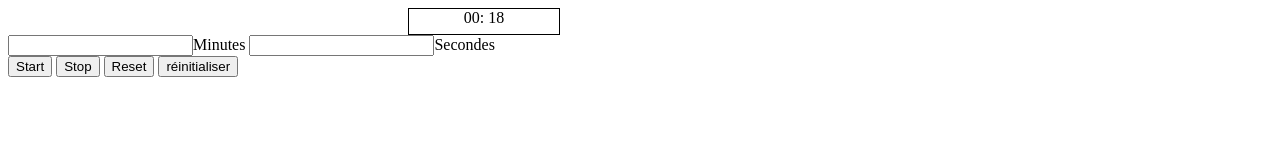
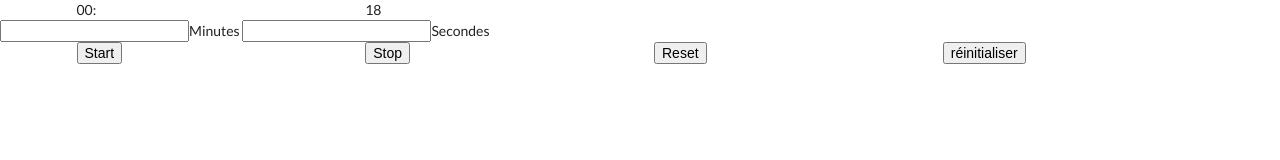
Before and after one commit to Cphil31/Design-Pattern, a website: page index.html in a window 1280 px wide. Both pictures are taken after a click on the button "Start". Drawn offline with nearby package versions, Linux system fonts and the light colour scheme.

Commit message:
La fonction reset ok

```diff
--- a/index.html
+++ b/index.html
@@ -4,26 +4,34 @@
 	<meta charset="UTF-8">
 	<title>Document</title>
 	<link rel="stylesheet" href="style.css">
+	<link rel="stylesheet" href="https://cdn.jsdelivr.net/semantic-ui/2.2.4/semantic.min.css">
 </head>
 <html>
 
 <body>
-	<div class="compte">
+
+<div class="ui grid container">
+<div class="four wide column">
+
 		<span id="minute"></span>:
+</div>
+<div class="four wide column">
 		<span id="seconde"></span>
-	</div>
-	<div>
-		<input id ="inputMinutes" >Minutes
-		<input id ="inputSecondes" >Secondes
-	</div>
+</div>
+</div>
+
+    <input id ="inputMinutes" >Minutes
+    <input id ="inputSecondes" >Secondes
 
 
-		<button id="start">Start</button>
-		<button id="stop">Stop</button>
-		<button id="reset">Reset</button>
-		<button id="réinitialiser">réinitialiser</button>
 
 
+<div class="ui grid container">
+  <div class="four wide column"><button id="start">Start</button></div>
+  <div class="four wide column"><button id="stop">Stop</button></div>
+  <div class="four wide column"><button id="reset">Reset</button></div>
+  <div class="four wide column"><button id="réinitialiser">réinitialiser</button></div>
+</div>
 
 
 
@@ -31,7 +39,7 @@
 
 
 	<script src="node_modules/jquery/dist/jquery.min.js"></script>
-
 	<script src="object.js"></script>
+	<script src="https://cdn.jsdelivr.net/semantic-ui/2.2.4/semantic.min.js"></script>
 </body>
 </html>
--- a/object.js
+++ b/object.js
@@ -1,9 +1,11 @@
 
 (function(){
+  "use strict";
   // object
-  window.app = {
+  var app = {
 
-    timer:20,
+    timer:null,
+    temps:null,
 
     intervalID:null,
     init: function(){
@@ -18,6 +20,8 @@
 
 
     start:function(){
+      app.timer=20,
+      console.log(app.timer);
       app.stop();
       app.intervalID=setInterval(app.decremente,1000);
 
@@ -28,7 +32,6 @@
       app.afficher();
       if(app.timer<=0){
        clearInterval(app.intervalID);
-
      }
    },
 
@@ -59,8 +62,9 @@
 },
 
 reset:function(){
-  return app.start();
-
+  app.temps=app.timer,
+  console.log(app.timer);
+  app.start();
 },
 };
 
--- a/style.css
+++ b/style.css
@@ -1,9 +1,8 @@
 .compte{
 	width: 150px;
 	height: 25px;
-	border:solid 1px black;
-	margin-left: 400px;
-
+	border: 1px solid black;
 	text-align: center;
 
+
 }
```
Lines whose indentation alone changed are shown as unchanged.
